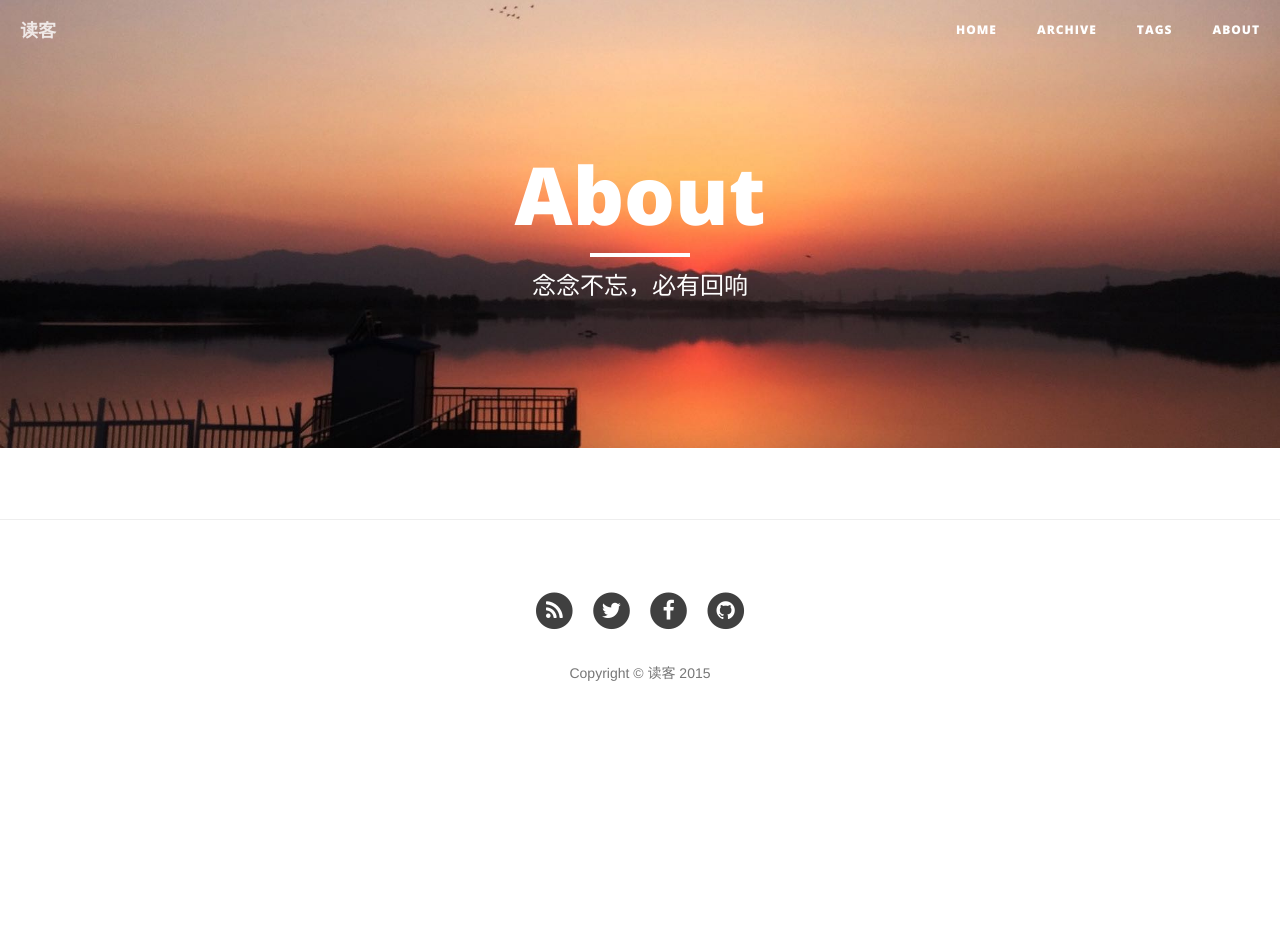
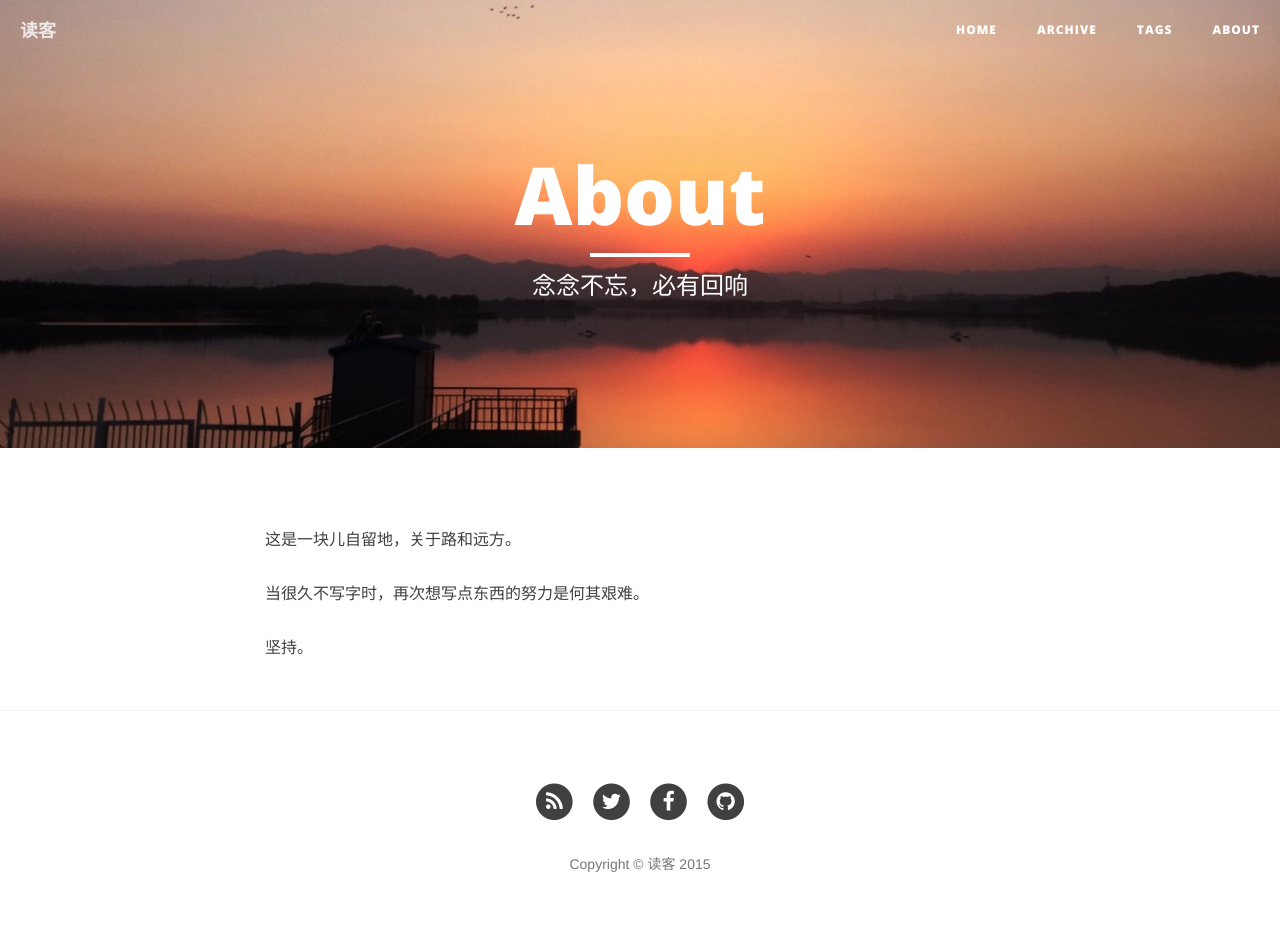
Before and after one commit to byronwind/byronwind.github.io, a Jekyll site: the page built from about.html, in a window 1280 px wide. Built offline with Jekyll 4.4.1, drawn with Linux system fonts in a browser that asks for light colours; nearby versions of some CDN libraries; before the commit the page ends 900 px from its top, so only the background shows below that.

Commit message:
update about

```diff
--- a/about.html
+++ b/about.html
@@ -4,3 +4,7 @@ title: "About"
 description: "念念不忘，必有回响"
 header-img: "img/about-bg.jpg"
 ---
+
+<p>这是一块儿自留地，关于路和远方。</p>
+<p>当很久不写字时，再次想写点东西的努力是何其艰难。</p>
+<p>坚持。</p>
```
